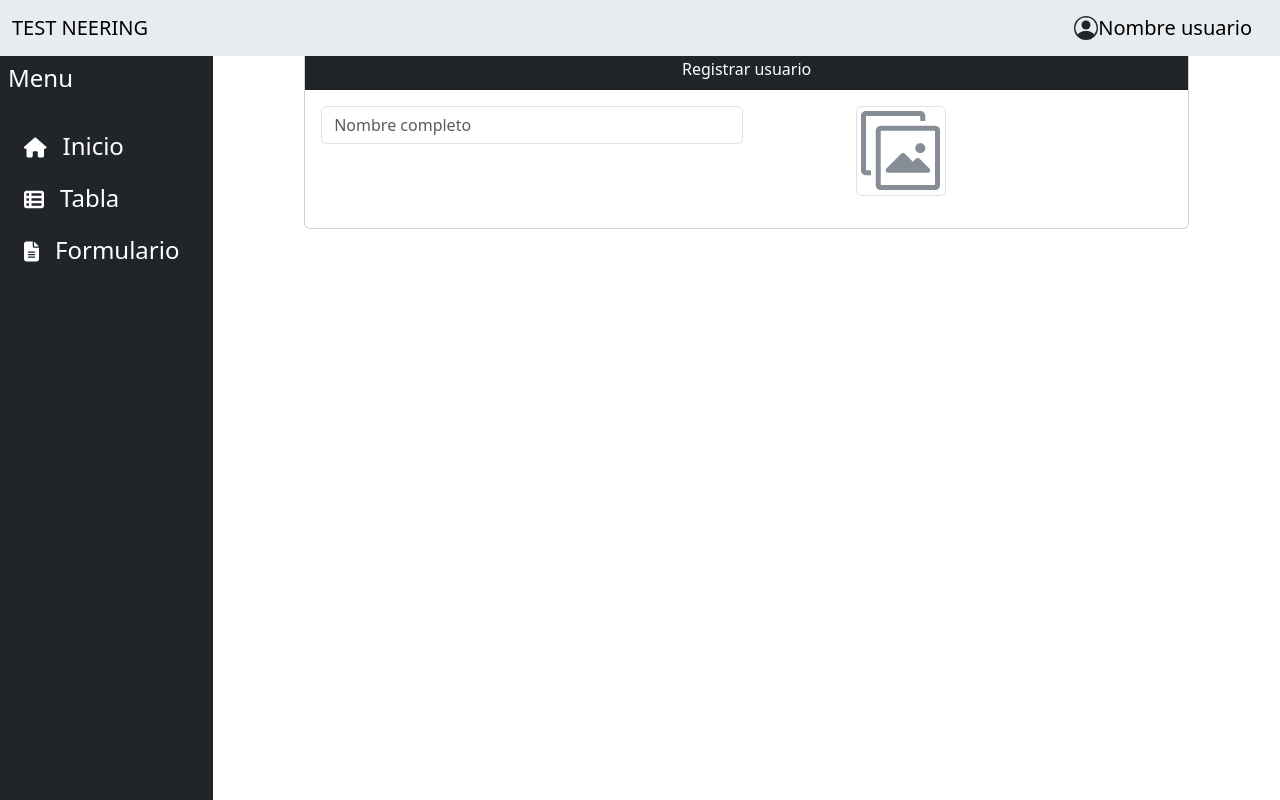
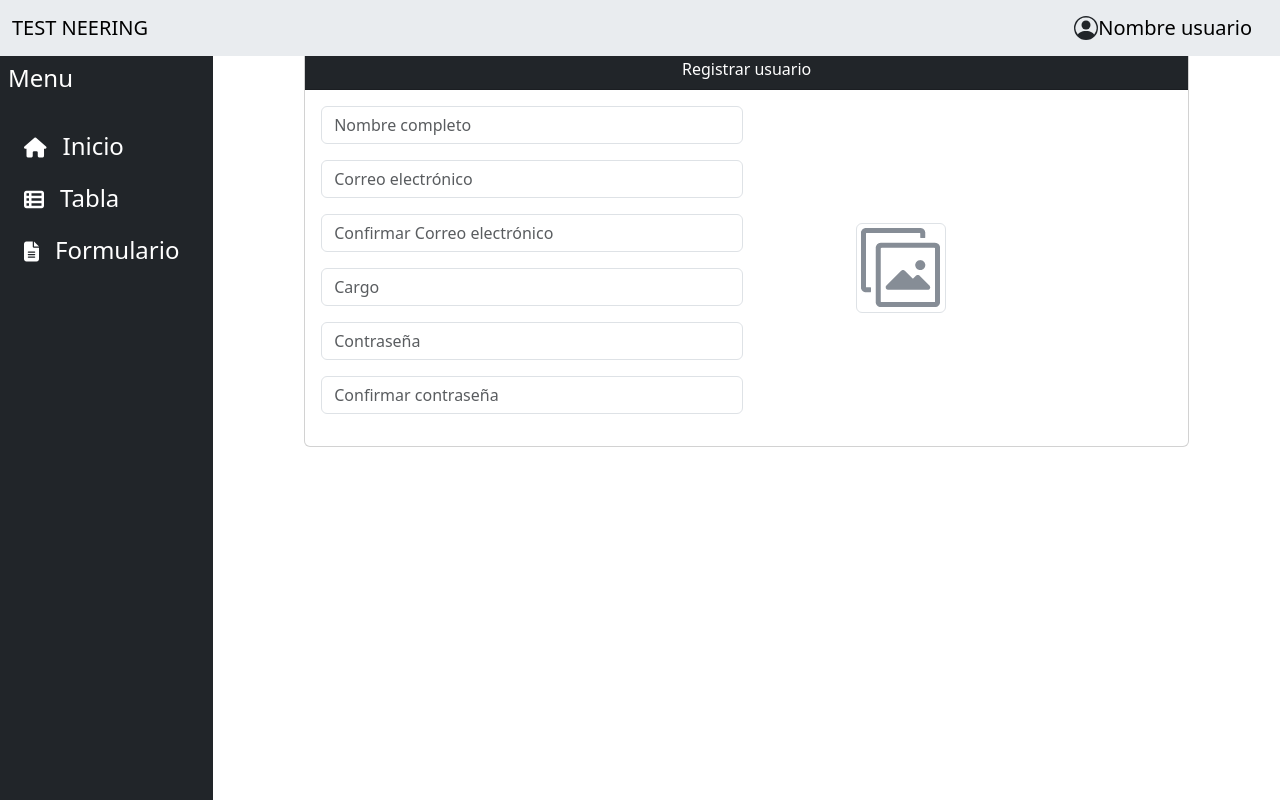
Before and after one commit to bas-clavijo/usuario-vue, a Vue app: page /createUsuario in a window 1280 px wide. Built offline with nearby package versions, Linux system fonts and the light colour scheme.

Commit message:
Modificacion de funciones

```diff
--- a/src/views/UsuarioNew.vue
+++ b/src/views/UsuarioNew.vue
@@ -9,11 +9,29 @@
           <form class="row g-2">
             <!-- Columna para los campos de entrada de datos del usuario -->
             <div class="col-md-6">
-              <input type="text" v-model="nombre" id="nombre" placeholder="Nombre completo" required maxlength="50" class="form-control">
+              <div class="mb-3">
+                <input type="text" v-model="nombre" id="nombre" placeholder="Nombre completo" required maxlength="50" class="form-control">
+              </div>
+              <div class="mb-3">
+                <input type="emal" v-model="correo" id="correo" placeholder="Correo electrónico" required maxlength="50" class="form-control">
+              </div>
+              <div class="mb-3">
+                <input type="email" v-model="correoconfirmar" id="correoconfirmar" placeholder="Confirmar Correo electrónico" required maxlength="50" class="form-control">
+              </div>
+              <div class="mb-3">
+                <input type="text" v-model="cargo" id="cargo" placeholder="Cargo" required maxlength="50" class="form-control">
+              </div>
+              <div class="mb-3">
+                <input type="password" v-model="contraseña" id="contraseña" placeholder="Contraseña" required maxlength="50" class="form-control">
+              </div>
+              <div class="mb-3">
+                <input type="password" v-model="confContraseña" id="confContraseña" placeholder="Confirmar contraseña" required maxlength="50" class="form-control">
+              </div>
             </div>
+
             <!-- Columna para la imagen -->
             <div class="col-md-6 d-flex justify-content-center align-items-center">
-              <div class="d-grid gap-2 col-6 mx-auto mb-3">
+              <div class="d-grid gap-2 col-6 mx-auto">
                 <img v-if="this.foto" height="100" :src="this.foto" id="fotoimg" class="img-thumbnail" alt="">
                 <img v-else height="100" :src="require('@/assets/usuario.png')" class="img-thumbnail" id="fotoimg" alt="">
               </div>
@@ -25,6 +43,7 @@
   </div>
 </template>
 
+
 <script>
   import {confirmar,} from '../funciones'
 
@@ -32,6 +51,11 @@
     data(){
       return{
         nombre:'',
+        correo:'',
+        correoconfirmar:'',
+        cargo:'',
+        contraseña:'',
+        confContraseña:'',
         cargando:false
       }
     },
@@ -39,16 +63,7 @@
     methods:{
       guardar(){
         this.cargando = true;
-        axios.get('http://busquedausuario.test/api/v1/usuarios').then(
-          res =>{
-            this.usuarios = res.data;
-            this.cargando = false;
-          }
-        );
-      },
-      eliminarUsuarios(id,nombre){
-        confirmar('http://busquedausuario.test/api/v1/usuarios/',id,'Eliminar Usuario','¿Esta seguro de querer eliminar a'+' '+nombre+'?');
-        this.cargando=false;
+
       }
     }
   }
```
